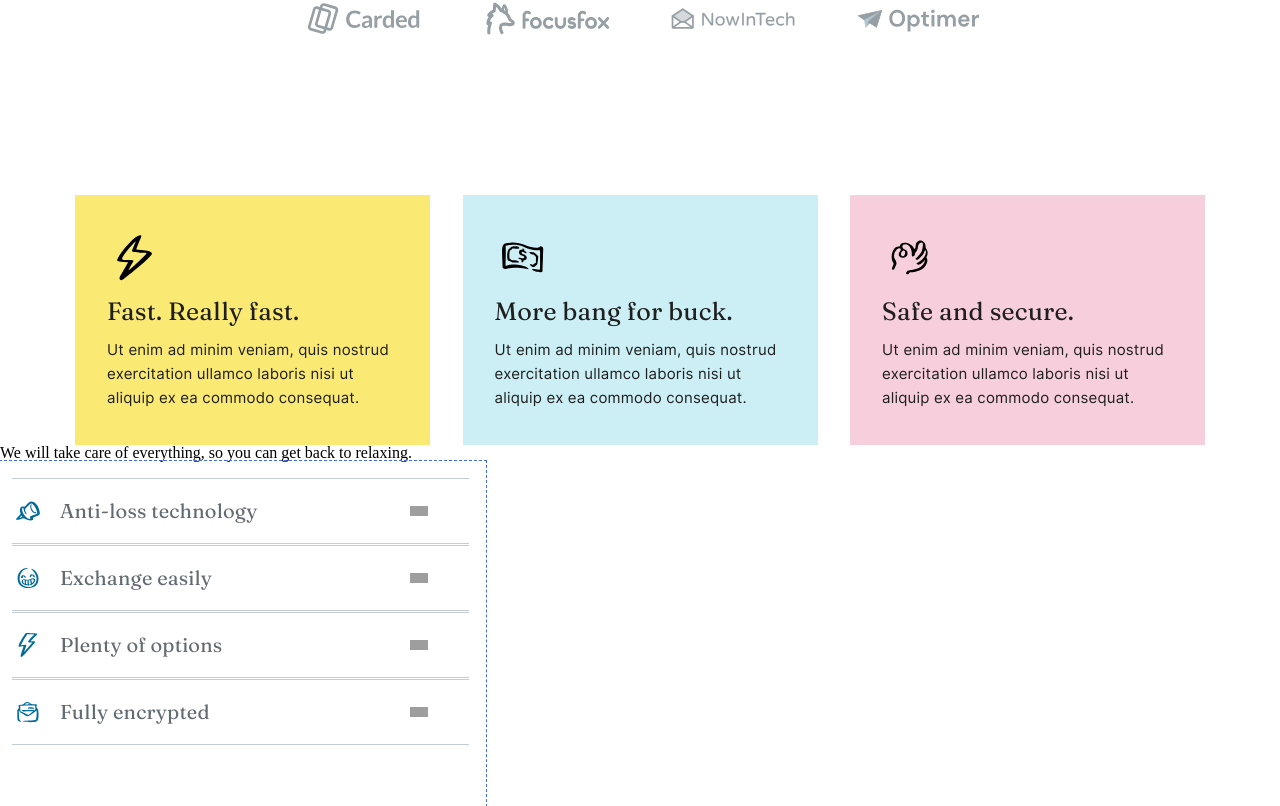
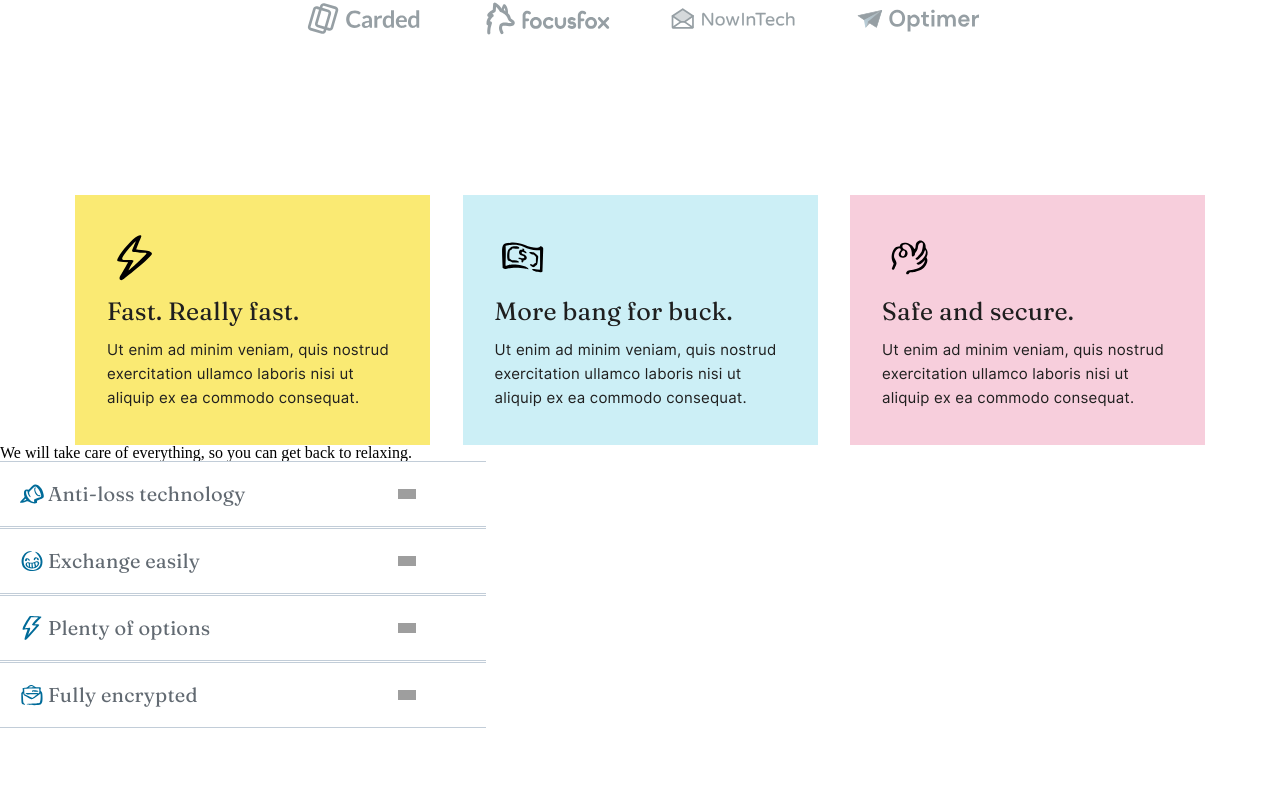
Before and after one commit to mash9000/whirl-learn-project, a React (Vite) app: page / in a window 1280 px wide. Shown: the part 791-1597 px from the top of the page. Built offline with nearby package versions, Linux system fonts and the light colour scheme; grey boxes are pictures that could not be loaded.

Commit message:
style: оптимизировал аккордеон

```diff
--- a/src/styles/block-of-promises/__accordion/__item/__img/block-of-promises__accordion__item__img.scss
+++ b/src/styles/block-of-promises/__accordion/__item/__img/block-of-promises__accordion__item__img.scss
@@ -1,4 +1,5 @@
 .block-of-promises__accordion__item__img {
   width: 32px;
   height: 32px;
+  margin-left: 16px;
 }
--- a/src/styles/block-of-promises/__accordion/__item/__p/block-of-promises__accordion__item__p.scss
+++ b/src/styles/block-of-promises/__accordion/__item/__p/block-of-promises__accordion__item__p.scss
@@ -3,5 +3,5 @@
   max-height: 0;
   overflow: hidden;
   transition: max-height 0.3s ease;
-  margin: 0;
+  margin-left: 15px;
 }
--- a/src/styles/block-of-promises/__accordion/__item/block-of-promises__accordion__item.scss
+++ b/src/styles/block-of-promises/__accordion/__item/block-of-promises__accordion__item.scss
@@ -26,10 +26,10 @@
 
   &:has(.block-of-promises__accordion__item__checkbox:checked) {
     .block-of-promises__accordion__item__p {
-      max-height: 112px;
+      max-height: 92px;
     }
 
-    height: 176px;
+    height: 156px;
     transition: max-height 0.3s ease;
 
     .block-of-promises__accordion__item__heading {
--- a/src/styles/block-of-promises/__accordion/block-of-promises__accordion.scss
+++ b/src/styles/block-of-promises/__accordion/block-of-promises__accordion.scss
@@ -6,7 +6,4 @@
   gap: 1px;
   transition: max-height 0.3s ease;
   box-sizing: border-box;
-  padding: 17px 17px 9px 12px;
-
-  outline: 1px dashed royalblue;
 }
--- a/src/styles/block-of-promises/block-of-promises.scss
+++ b/src/styles/block-of-promises/block-of-promises.scss
@@ -1,6 +1,13 @@
 .block-of-promises {
   width: 1230px;
   height: 534px;
-
-  outline: 1px dashed crimson;
+  box-sizing: border-box;
+  padding: 0 30px;
+  display: flex;
+  flex-direction: column;
+  align-items: start;
+  justify-content: center;
+  gap: 62px;
+  background: url(../../../public/images/accordion-items/pc.svg) no-repeat right center;
+  background-size: 481px 479px;
 }
```
